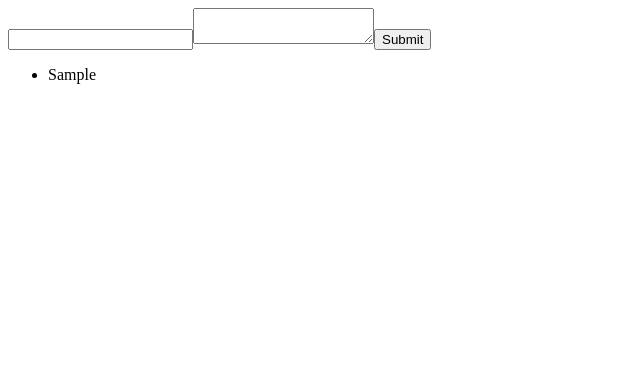
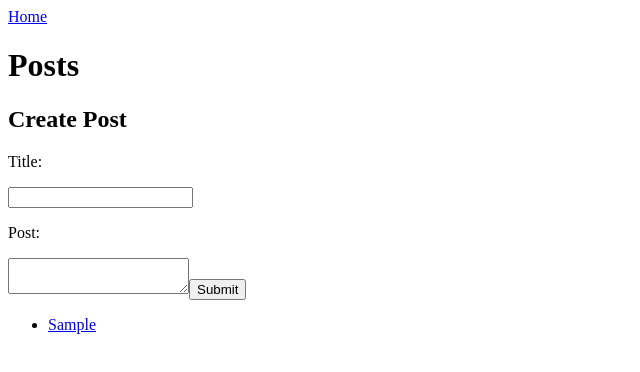
Before and after one commit to maybeemily/redux-vanilla-lunch, a React app: page / in a window 1280 px wide. Both pictures are taken after typing "Sample", "Sample" into the empty fields and a click on the button "Submit". Shown: the top 372 px of the page, without its empty margins (0-640 px from the left). Built offline with nearby package versions, Linux system fonts and the light colour scheme.

Commit message:
yes! posts post, and you can click on a post to get details.

```diff
--- a/package.json
+++ b/package.json
@@ -28,6 +28,7 @@
     "react": "^16.8.6",
     "react-dom": "^16.8.6",
     "react-redux": "^7.0.3",
+    "react-router-dom": "^5.0.0",
     "redux": "^4.0.1",
     "uuid": "^3.3.2"
   },
--- a/src/components/App.js
+++ b/src/components/App.js
@@ -1,16 +1,21 @@
 import React from 'react';
-import CreatePost from '../containers/posts/CreatePost';
-import AllPosts from '../containers/posts/AllPosts';
+import {
+  BrowserRouter as Router,
+  Switch,
+  Route,
+  Link
+} from 'react-router-dom';
+import PostById from '../containers/posts/PostById';
+import Home from './Home';
 
 export default function App() {
   return (
-    <>
-    <section>
-      <CreatePost/>
-    </section>
-    <section>
-      <AllPosts />
-    </section>
-    </>
+    <Router>
+      <Link to="/">Home</Link>
+      <Switch>
+        <Route path="/posts/:id" component={PostById} />
+        <Route path="/" component={Home}/>
+      </Switch>
+    </Router>
   );
 }
--- /dev/null
+++ b/src/components/Home.js
@@ -0,0 +1,18 @@
+import React from 'react';
+import CreatePost from '../containers/posts/CreatePost';
+import AllPosts from '../containers/posts/AllPosts';
+
+export default function Home() {
+  return (
+    <>
+      <h1>Posts</h1>
+      <section>
+        <h2>Create Post</h2>
+        <CreatePost />
+      </section>
+      <section>
+        <AllPosts />
+      </section>
+    </>
+  );
+}
--- a/src/components/posts/Post.js
+++ b/src/components/posts/Post.js
@@ -1,10 +1,11 @@
 import React from 'react';
 import PropTypes from 'prop-types';
+import { Link } from 'react-router-dom';
 
 function Post({ post }) {
   return (
     <>
-    <p>{post.title}</p>
+    <Link to={`/posts/${post.id}`}>{post.title}</Link>
     </>
   );
 }
--- a/src/components/posts/PostForm.js
+++ b/src/components/posts/PostForm.js
@@ -26,8 +26,8 @@ export default class PostForm extends PureComponent {
     const { title, body } = this.state;
     return (
       <form onSubmit={this.handleSubmit}>
-        <input name="title" value={title} onChange={this.handleChange}/>
-        <textarea name="body" value={body} onChange={this.handleChange}></textarea>
+        <p>Title:</p> <input name="title" value={title} onChange={this.handleChange}/><br />
+        <p>Post: </p><textarea name="body" value={body} onChange={this.handleChange}></textarea>
         <button>Submit</button>
       </form>
     );
--- /dev/null
+++ b/src/containers/posts/PostById.js
@@ -0,0 +1,11 @@
+import { connect } from 'react-redux';
+import PostDetail from '../../components/posts/PostDetail';
+import { getPost } from '../../selectors/postSelectors';
+
+const mapStateToProps = (state, props) => ({
+  post: getPost(state, props.match.params.id)
+});
+
+export default connect(
+  mapStateToProps
+)(PostDetail);
```
Also changed, not shown: 1 other file (tests, documents, lock files or other folders).
